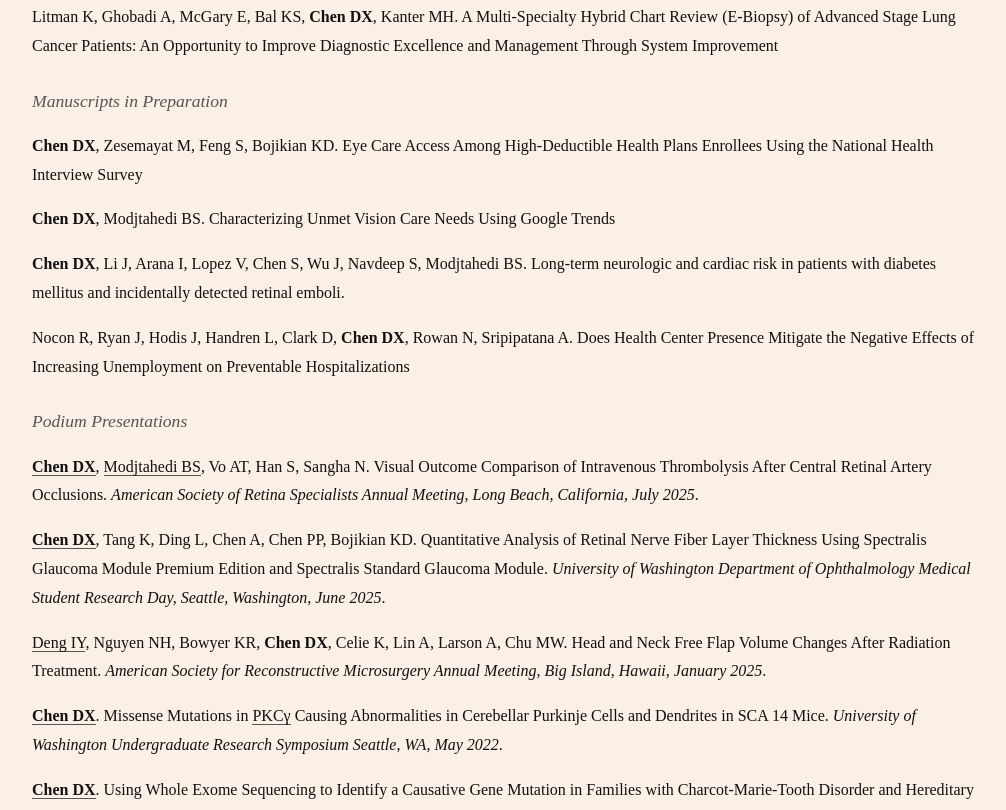
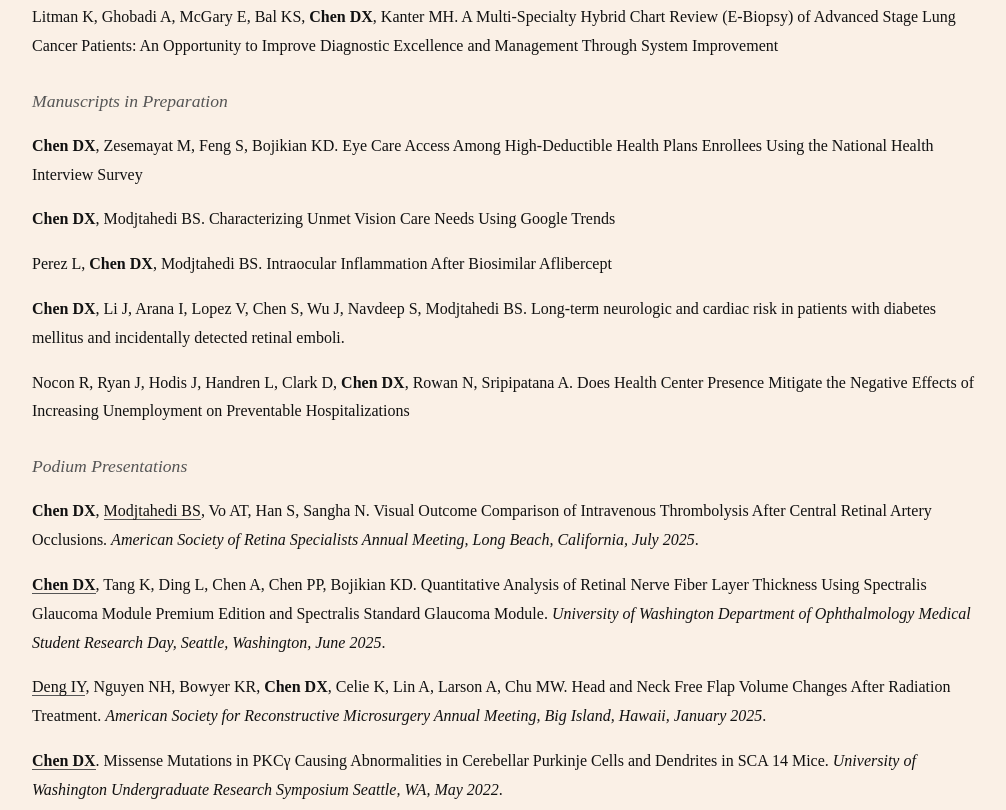
Before and after one commit to danielchen1000/cv, a plain HTML site: page index.html in a window 1280 px wide. Shown: the part 3132-3942 px from the top of the page, without its empty margins (133-1139 px from the left). Drawn offline with Linux system fonts and the light colour scheme.

Commit message:
Update index.html

```diff
--- a/index.html
+++ b/index.html
@@ -314,7 +314,7 @@
                         <div class="details">9/2025-Current</div>
                     </div>
                     <ul>
-                        <li>Defining AI implementation standards for the medical school; helping to craft policies for hospital-side use, training, and ethical competency</li>
+                        <li>Helping craft core competencies for medical students in hospital-side use, training, and ethical usage</li>
                     </ul>
                 </div>
                 <div class="entry">
@@ -403,14 +403,15 @@
                 <h4>Manuscripts in Preparation</h4>
                 <div class="publication-entry"><p><b>Chen DX</b>, Zesemayat M, Feng S, Bojikian KD. Eye Care Access Among High-Deductible Health Plans Enrollees Using the National Health Interview Survey</p></div>
                 <div class="publication-entry"><p><b>Chen DX</b>, Modjtahedi BS. Characterizing Unmet Vision Care Needs Using Google Trends</p></div>
+                <div class="publication-entry"><p>Perez L, <b>Chen DX</b>, Modjtahedi BS. Intraocular Inflammation After Biosimilar Aflibercept</p></div>
                 <div class="publication-entry"><p><b>Chen DX</b>, Li J, Arana I, Lopez V, Chen S, Wu J, Navdeep S, Modjtahedi BS. Long-term neurologic and cardiac risk in patients with diabetes mellitus and incidentally detected retinal emboli.</p></div>
                 <div class="publication-entry"><p>Nocon R, Ryan J, Hodis J, Handren L, Clark D, <b>Chen DX</b>, Rowan N, Sripipatana A. Does Health Center Presence Mitigate the Negative Effects of Increasing Unemployment on Preventable Hospitalizations</p></div>
 
                 <h4>Podium Presentations</h4>
-                <div class="publication-entry"><p><b><u>Chen DX</u></b>, <u>Modjtahedi BS</u>, Vo AT, Han S, Sangha N. Visual Outcome Comparison of Intravenous Thrombolysis After Central Retinal Artery Occlusions. <strong>American Society of Retina Specialists Annual Meeting, Long Beach, California, July 2025</strong>.</p></div>
+                <div class="publication-entry"><p><b>Chen DX</b>, <u>Modjtahedi BS</u>, Vo AT, Han S, Sangha N. Visual Outcome Comparison of Intravenous Thrombolysis After Central Retinal Artery Occlusions. <strong>American Society of Retina Specialists Annual Meeting, Long Beach, California, July 2025</strong>.</p></div>
                 <div class="publication-entry"><p><b><u>Chen DX</u></b>, Tang K, Ding L, Chen A, Chen PP, Bojikian KD. Quantitative Analysis of Retinal Nerve Fiber Layer Thickness Using Spectralis Glaucoma Module Premium Edition and Spectralis Standard Glaucoma Module. <strong>University of Washington Department of Ophthalmology Medical Student Research Day, Seattle, Washington, June 2025</strong>.</p></div>
                 <div class="publication-entry"><p><u>Deng IY</u>, Nguyen NH, Bowyer KR, <b>Chen DX</b>, Celie K, Lin A, Larson A, Chu MW. Head and Neck Free Flap Volume Changes After Radiation Treatment. <strong>American Society for Reconstructive Microsurgery Annual Meeting, Big Island, Hawaii, January 2025</strong>.</p></div>
-                <div class="publication-entry"><p><b><u>Chen DX</u></b>. Missense Mutations in <u>PKCγ</u> Causing Abnormalities in Cerebellar Purkinje Cells and Dendrites in SCA 14 Mice. <strong>University of Washington Undergraduate Research Symposium Seattle, WA, May 2022</strong>.</p></div>
+                <div class="publication-entry"><p><b><u>Chen DX</u></b>. Missense Mutations in PKCγ Causing Abnormalities in Cerebellar Purkinje Cells and Dendrites in SCA 14 Mice. <strong>University of Washington Undergraduate Research Symposium Seattle, WA, May 2022</strong>.</p></div>
                 <div class="publication-entry"><p><b><u>Chen DX</u></b>. Using Whole Exome Sequencing to Identify a Causative Gene Mutation in Families with Charcot-Marie-Tooth Disorder and Hereditary Neuralgic Amyotrophy. <strong>University of Washington Undergraduate Research Symposium, Seattle, WA, May 2021</strong>.</p></div>
 
                 <h4>Poster Presentations</h4>
@@ -422,7 +423,7 @@
                 <div class="publication-entry"><p><b><u>Chen DX</u></b>, Hannah H, Ding L, Bojikian KD, Chen A. Associations of Sociodemographic Factors and Social Vulnerability Index on Glaucoma Testing Frequency. <strong>American Academy of Ophthalmology Annual Meeting, Chicago, IL, October 2024</strong>.</p></div>
 
                 <h4>Video Publications</h4>
-                <div class="publication-entry"><p><b><u>Chen DX</u></b>, & Zhang, Y (2024, July 10). <i>Use of endolaser-assisted treatment</i>. <strong>Eyetube</strong>.</p></div>
+                <div class="publication-entry"><p><b>Chen DX</b>, & Zhang, Y (2024, July 10). <i>Use of endolaser-assisted treatment</i>. <strong>Eyetube</strong>. https://eyetube.net/videos/usage-of-endolaser-assisted-treatment </p></div>
             </section>
 
             <section class="animate-on-scroll" data-color="#dcd0c0">
```
